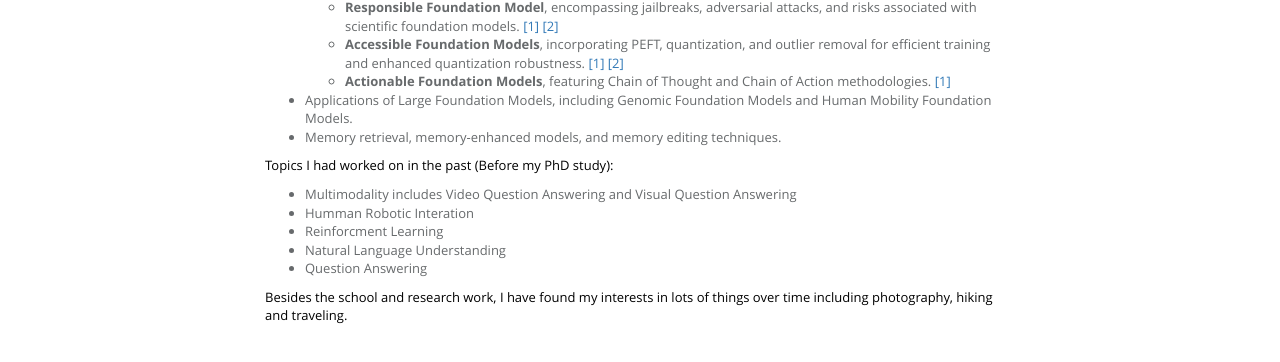
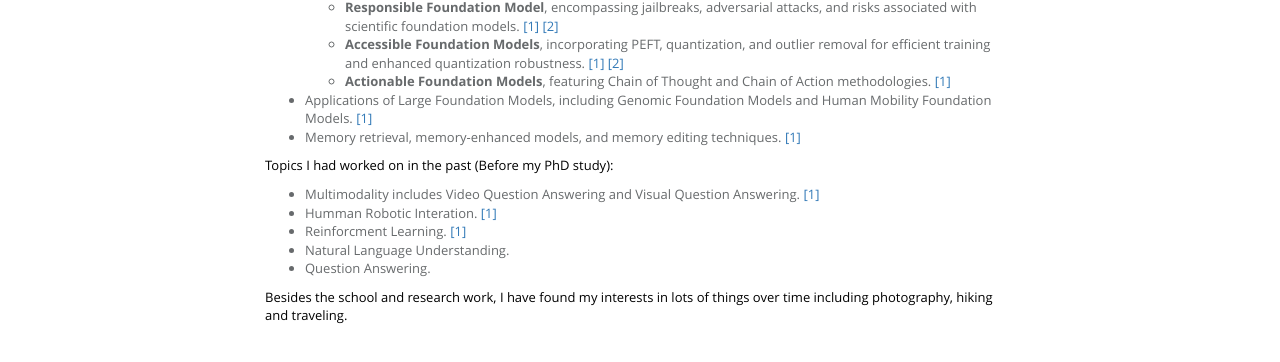
Before and after one commit to robinzixuan/robin.github.io, a Jekyll site: the page built from index.html, in a window 1280 px wide and 900 px high, scrolled down 941 px. Shown: the part 151-513 px from the top of the window. Built offline with Jekyll 4.4.1, drawn with Linux system fonts in a browser that asks for light colours.

Commit message:
Update about.html

```diff
--- a/_includes/sections/about.html
+++ b/_includes/sections/about.html
@@ -101,18 +101,18 @@
                   <li><b>Accessible Foundation Models</b>, incorporating PEFT, quantization, and outlier removal for efficient training and enhanced quantization robustness. <a href="https://openreview.net/pdf/d4de66d4f151848c87dea393231d1ea19ff0b3cb.pdf">[1]</a> <a href="https://openreview.net/forum?id=kZBM2UYiQh">[2]</a> </li>
                   <li><b>Actionable Foundation Models</b>, featuring Chain of Thought and Chain of Action methodologies. <a href="https://arxiv.org/abs/2403.17359">[1]</a></li>
                 </ul>
-               <li> Applications of Large Foundation Models, including Genomic Foundation Models and Human Mobility Foundation Models. </li>
-                <li> Memory retrieval, memory-enhanced models, and memory editing techniques.</li>
+               <li> Applications of Large Foundation Models, including Genomic Foundation Models and Human Mobility Foundation Models. <a href="https://arxiv.org/abs/2402.01685">[1]</a>  </li>
+                <li> Memory retrieval, memory-enhanced models, and memory editing techniques. <a href="https://arxiv.org/abs/2405.17822">[1]</a> </li>
 
             </ul>
 
             <p style="color:black;">Topics I had worked on in the past (Before my PhD study): </p>
             <ul>
-              <li>Multimodality includes Video Question Answering and Visual Question Answering</li>
-              <li>Humman Robotic Interation</li>
-              <li>Reinforcment Learning</li>
-              <li>Natural Language Understanding</li>
-              <li>Question Answering</li>
+              <li>Multimodality includes Video Question Answering and Visual Question Answering. <a href="https://arxiv.org/abs/2103.11537">[1]</a> </li>
+              <li>Humman Robotic Interation. <a href="https://ieeexplore.ieee.org/abstract/document/10309342/">[1]</a> </li>
+              <li>Reinforcment Learning. <a href="https://ieeexplore.ieee.org/abstract/document/10069446/">[1]</a> </li>
+              <li>Natural Language Understanding.</li>
+              <li>Question Answering.</li>
 
             </ul>
 
```
